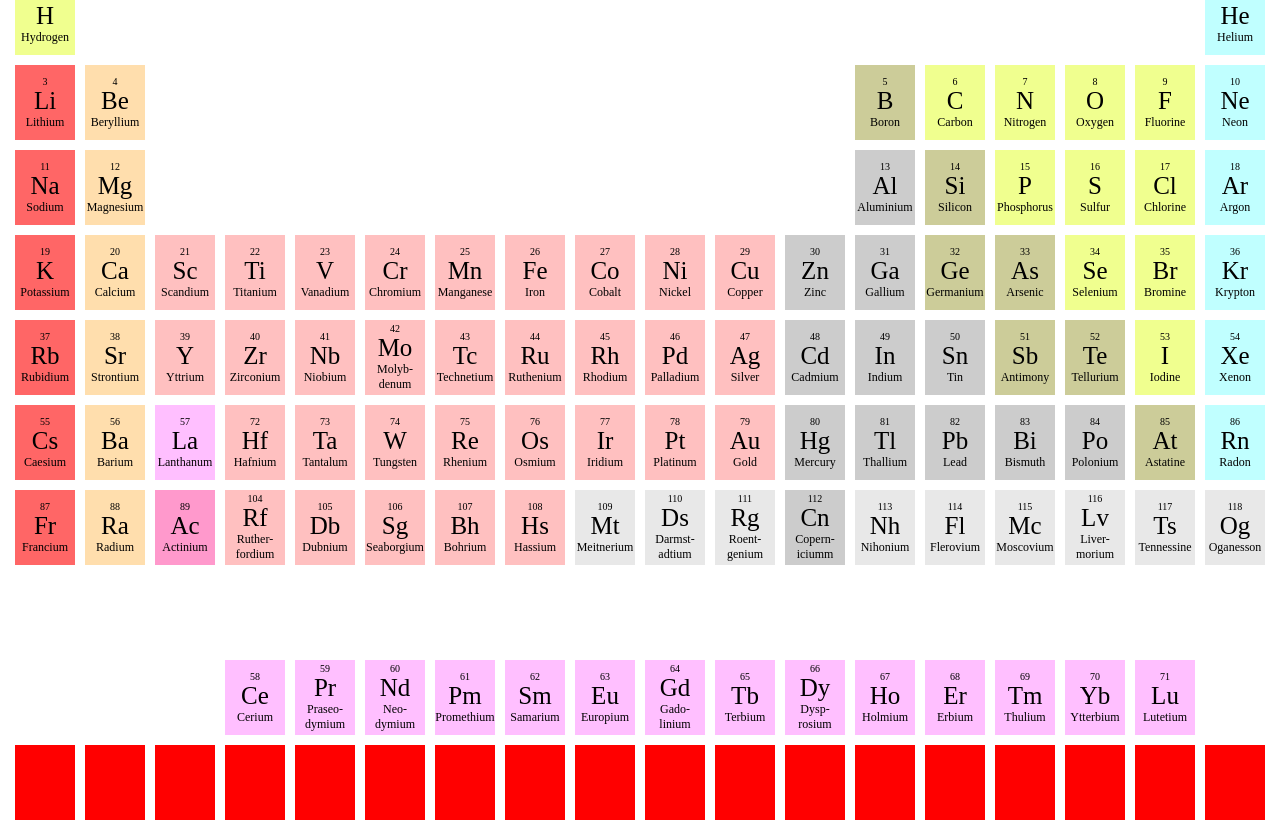
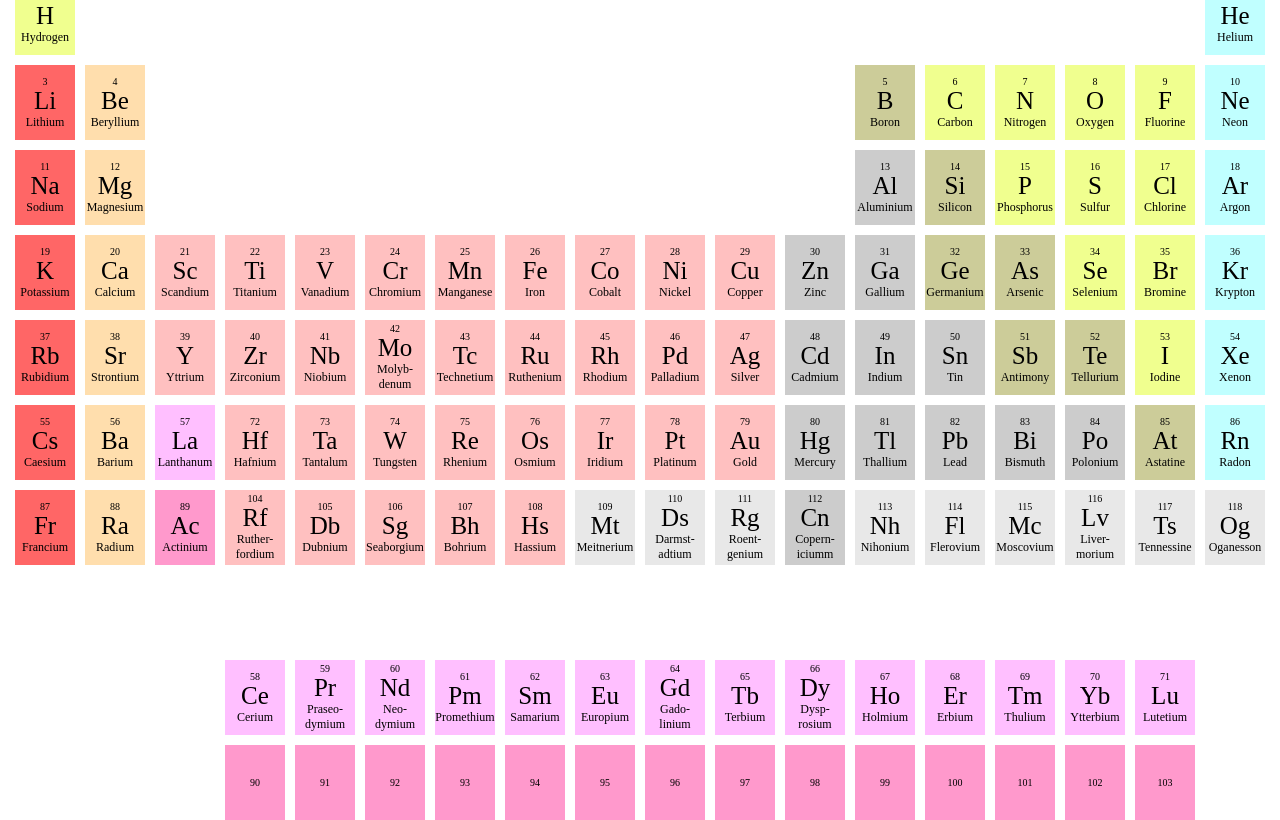
Before and after one commit to marselgray/periodic-table, a website: page index.html in a window 1280 px wide. Drawn offline with Linux system fonts and the light colour scheme.

Commit message:
🔥 Delete: prep final row

```diff
--- a/index.html
+++ b/index.html
@@ -627,24 +627,81 @@
 		</div>
 		<div class="grid--box white"></div>
 
-		<div class="grid--box"></div>
-		<div class="grid--box"></div>
-		<div class="grid--box"></div>
-		<div class="grid--box"></div>
-		<div class="grid--box"></div>
-		<div class="grid--box"></div>
-		<div class="grid--box"></div>
-		<div class="grid--box"></div>
-		<div class="grid--box"></div>
-		<div class="grid--box"></div>
-		<div class="grid--box"></div>
-		<div class="grid--box"></div>
-		<div class="grid--box"></div>
-		<div class="grid--box"></div>
-		<div class="grid--box"></div>
-		<div class="grid--box"></div>
-		<div class="grid--box"></div>
-		<div class="grid--box"></div>
+
+		<div class="grid--box white"></div>
+		<div class="grid--box white"></div>
+		<div class="grid--box white"></div>
+		<div class="grid--box purple--dark">
+			<div class="element--number element--two"></div>
+			<div class="element--name"></div>
+			<div class="element--name__full"></div>
+		</div>
+		<div class="grid--box purple--dark">
+			<div class="element--number element--two"></div>
+			<div class="element--name"></div>
+			<div class="element--name__full"></div>
+		</div>
+		<div class="grid--box purple--dark">
+			<div class="element--number element--two"></div>
+			<div class="element--name"></div>
+			<div class="element--name__full"> </div>
+		</div>
+		<div class="grid--box purple--dark">
+			<div class="element--number element--two"></div>
+			<div class="element--name"></div>
+			<div class="element--name__full"></div>
+		</div>
+		<div class="grid--box purple--dark">
+			<div class="element--number element--two"></div>
+			<div class="element--name"></div>
+			<div class="element--name__full"></div>
+		</div>
+		<div class="grid--box purple--dark">
+			<div class="element--number element--two"></div>
+			<div class="element--name"></div>
+			<div class="element--name__full"></div>
+		</div>
+		<div class="grid--box purple--dark">
+			<div class="element--number element--two"></div>
+			<div class="element--name"></div>
+			<div class="element--name__full"></div>
+		</div>
+		<div class="grid--box purple--dark">
+			<div class="element--number element--two"></div>
+			<div class="element--name"></div>
+			<div class="element--name__full"></div>
+		</div>
+		<div class="grid--box purple--dark">
+			<div class="element--number element--two"></div>
+			<div class="element--name"></div>
+			<div class="element--name__full"></div>
+		</div>
+		<div class="grid--box purple--dark">
+			<div class="element--number element--two"></div>
+			<div class="element--name"></div>
+			<div class="element--name__full"></div>
+		</div>
+		<div class="grid--box purple--dark">
+			<div class="element--number element--two"></div>
+			<div class="element--name"></div>
+			<div class="element--name__full"></div>
+		</div>
+		<div class="grid--box purple--dark">
+			<div class="element--number element--two"></div>
+			<div class="element--name"></div>
+			<div class="element--name__full"></div>
+		</div>
+		<div class="grid--box purple--dark">
+			<div class="element--number element--two"></div>
+			<div class="element--name"></div>
+			<div class="element--name__full"></div>
+		</div>
+		<div class="grid--box purple--dark">
+			<div class="element--number element--two"></div>
+			<div class="element--name"></div>
+			<div class="element--name__full"></div>
+		</div>
+		<div class="grid--box white"></div>
 	</div>
 
 	<script src='./assets/js/app.js'></script>
```
